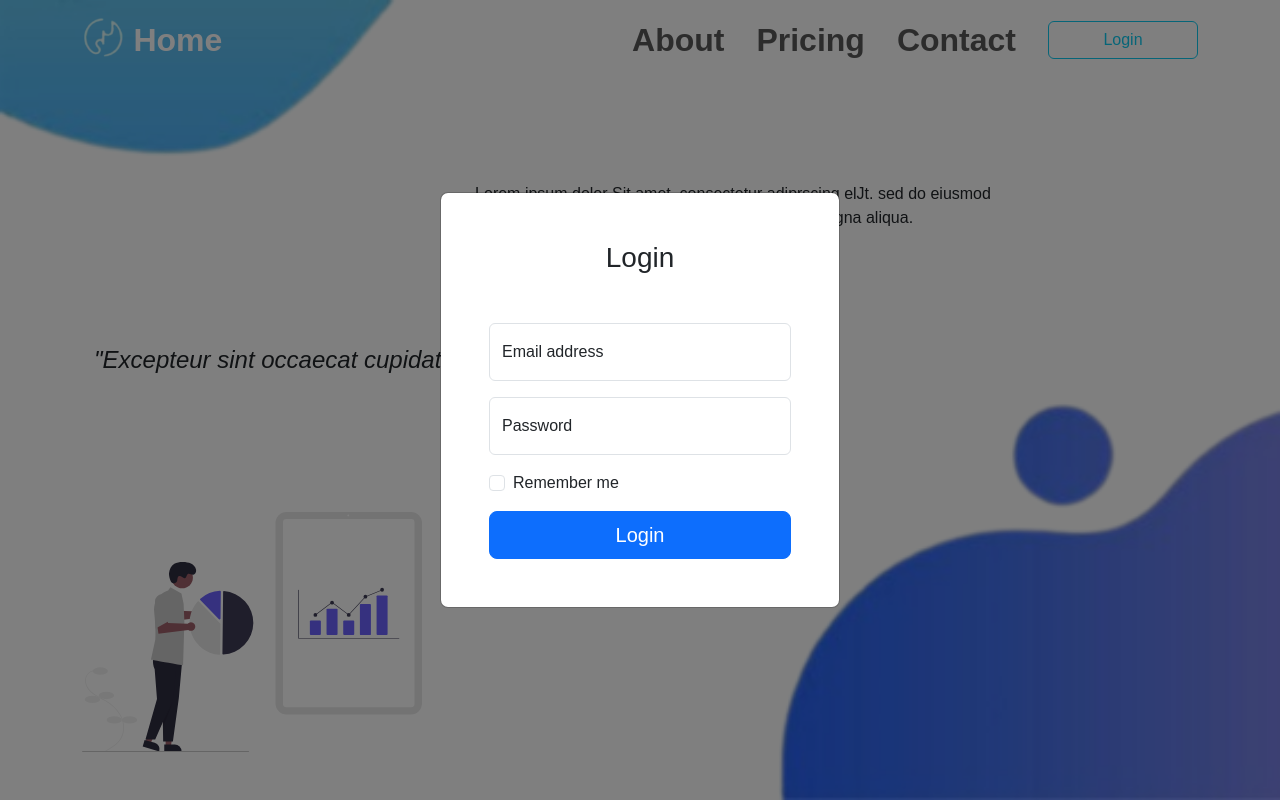
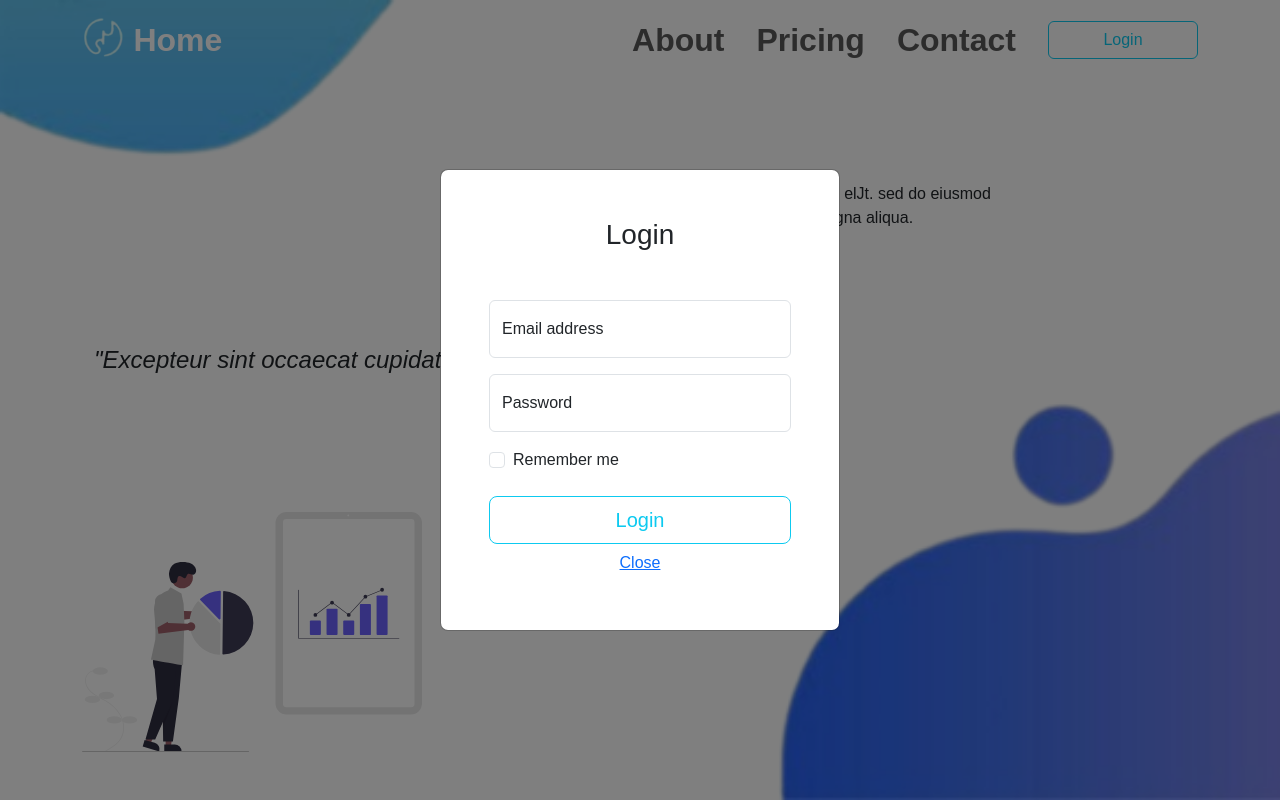
Before and after one commit to ilhambr05/KeDATech, a React (Vite) app: page / in a window 1280 px wide. Both pictures are taken after a click on the button "Login". Shown: the top 800 px of the page. Built offline with nearby package versions, Linux system fonts and the light colour scheme.

Commit message:
enhance login

```diff
--- a/src/components/ModalLogin.jsx
+++ b/src/components/ModalLogin.jsx
@@ -5,28 +5,28 @@ function ModalLogin({ isShown, handleClose }) {
     return (
         <>
             <Modal centered="true" dialogClassName="w-400px" show={isShown} onHide={handleClose}>
-                {/* <Modal.Header>
-                    <Modal.Title>Login</Modal.Title>
-                </Modal.Header> */}
                 <Modal.Body className='p-5'>
-                    <h1 className="h3 mb-5 fw-normal text-center">Login</h1>
-                    <Form>
+                    <h1 className="h3 mb-5 fw-normal text-center">
+                        Login
+                    </h1>
                     <Form.Group className="mb-3">
                         <FloatingLabel
-                                controlId="floatingInput"
+                            controlId="floatingEmailLogin"
                             label="Email address"
                             className="mb-3"
                         >
                             <Form.Control type="email" placeholder="Email" />
                         </FloatingLabel>
+
                         <FloatingLabel
-                                controlId="floatingPassword"
+                            controlId="floatingPasswordLogin"
                             label="Password"
                             className='mb-3'
                         >
                             <Form.Control type="password" placeholder="Password" />
                         </FloatingLabel>
-                            <div key="check-remember-login" className="mb-3">
+
+                        <div key="check-remember-login" className="mb-4">
                             <Form.Check
                                 type="checkbox"
                                 id="check-remember-login"
@@ -34,8 +34,8 @@ function ModalLogin({ isShown, handleClose }) {
                             />
                         </div>
                     </Form.Group>
-                        <Button variant='primary' size='lg' className='w-100'>Login</Button>
-                    </Form>
+                    <Button variant='outline-info' size='lg' className='w-100'>Login</Button>
+                    <Button variant='link' className='w-100' onClick={handleClose}>Close</Button>
                 </Modal.Body>
             </Modal>
         </>
```
Lines whose indentation alone changed are shown as unchanged.
